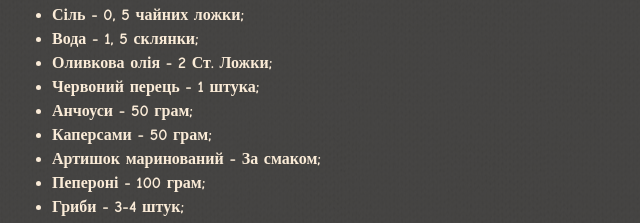
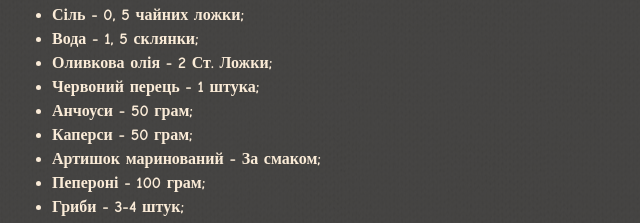
Before and after one commit to catminecraftercat/catminecraftercat.github.io, a plain HTML site: page uapizza/index.html in a window 1280 px wide. Shown: the part 2756-2979 px from the top of the page, 443-1083 px from the left. Drawn offline with nearby package versions, Linux system fonts and the light colour scheme.

Commit message:
Update index.html

```diff
--- a/uapizza/index.html
+++ b/uapizza/index.html
@@ -230,7 +230,7 @@
                     <li>Оливкова олія - 2 Ст. Ложки;</li>
                     <li>Червоний перець - 1 штука;</li>
                     <li>Анчоуси - 50 грам;</li>
-                    <li>Каперсами - 50 грам;</li>
+                    <li>Каперси - 50 грам;</li>
                     <li>Артишок маринований - За смаком;</li>
                     <li>Пепероні - 100 грам;</li>
                     <li>Гриби - 3-4 штук;</li>
```
